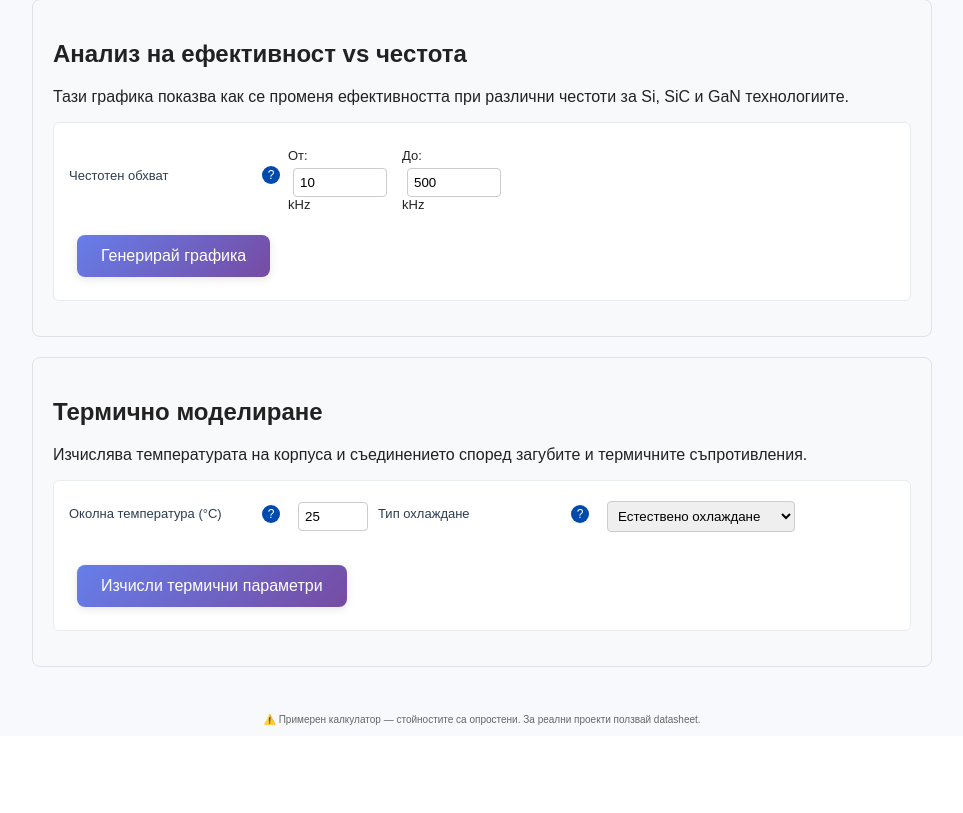
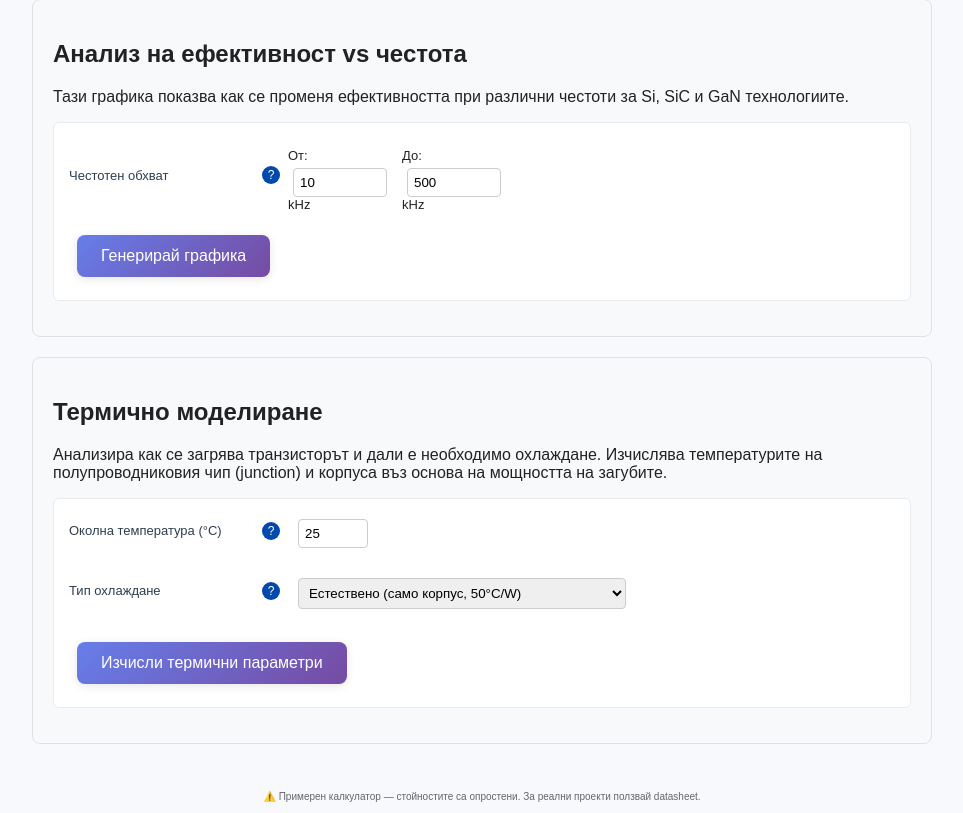
Before and after one commit to wafray93/PowerLossCalc, a Flask app: page / in a window 1280 px wide; the page is wider, and only the part inside the window is pictured. Shown: the part 1426-2239 px from the top of that part, without its empty margins (158-1121 px from the left). Before the commit the page ends 2151 px from the top of that part, so only its background shows below. Run offline with Flask 3, Linux system fonts and the light colour scheme.

Commit message:
Improve thermal modeling by clarifying cooling options and descriptions
Update the thermal modeling section with more descriptive translations for cooling types, including specific thermal resistance values and physical dimensions. This enhances user understanding of how different cooling solutions impact thermal calculations.

Replit-Commit-Author: Agent
Replit-Commit-Session-Id: 35db456f-c712-474e-9618-67bf690588bc
Replit-Commit-Checkpoint-Type: full_checkpoint
Replit-Commit-Screenshot-Url: https://storage.googleapis.com/screenshot-production-us-central1/7a54c3c4-03b2-40e6-af10-77373727e946/35db456f-c712-474e-9618-67bf690588bc/AG0hMoq

```diff
--- a/static/script.js
+++ b/static/script.js
@@ -36,7 +36,7 @@ const LANGUAGES = {
       duty: 'Коефициент на запълване (Duty cycle) - отношението между времето ON и периода. 0.5 означава 50% от времето транзисторът е включен. Влияе на загубите от проводимост.',
       frequencyRange: 'Честотен обхват за анализ на ефективността спрямо честотата.',
       ambientTemp: 'Околна температура - влияе на термичните изчисления.',
-      coolingType: 'Тип охлаждане - определя термичното съпротивление.'
+      coolingType: 'Тип охлаждане - определя термичното съпротивление. Естествено (50°C/W), малък радиатор 10-20cm² (20°C/W), среден радиатор 50-100cm² (8°C/W), голям радиатор >200cm² (3°C/W), принудително въздушно с вентилатор (2°C/W), течно охлаждане (0.5°C/W).'
     },
     // Нови преводи за новите функции
     efficiencyAnalysis: 'Анализ на ефективност vs честота',
@@ -44,7 +44,7 @@ const LANGUAGES = {
     frequencyRange: 'Честотен обхват',
     generateChart: 'Генерирай графика',
     thermalModeling: 'Термично моделиране',
-    thermalDescription: 'Изчислява температурата на корпуса и съединението според загубите и термичните съпротивления.',
+    thermalDescription: 'Анализира как се загрява транзисторът и дали е необходимо охлаждане. Изчислява температурите на полупроводниковия чип (junction) и корпуса въз основа на мощността на загубите.',
     ambientTemp: 'Околна температура (°C)',
     coolingType: 'Тип охлаждане',
     calculateThermal: 'Изчисли термични параметри',
@@ -53,12 +53,12 @@ const LANGUAGES = {
     caseTemp: 'Температура на корпуса (Tc)',
     thermalResistance: 'Термично съпротивление (Rth)',
     thermalMargin: 'Термичен марж',
-    naturalCooling: 'Естествено охлаждане',
-    smallHeatsink: 'Малък радиатор',
-    mediumHeatsink: 'Среден радиатор',
-    largeHeatsink: 'Голям радиатор',
-    forcedAir: 'Принудително въздушно',
-    liquidCooling: 'Течно охлаждане'
+    naturalCooling: 'Естествено (само корпус, 50°C/W)',
+    smallHeatsink: 'Малък радиатор (10-20cm², 20°C/W)',
+    mediumHeatsink: 'Среден радиатор (50-100cm², 8°C/W)',
+    largeHeatsink: 'Голям радиатор (>200cm², 3°C/W)',
+    forcedAir: 'Принудително въздушно (с вентилатор, 2°C/W)',
+    liquidCooling: 'Течно охлаждане (най-ефективно, 0.5°C/W)'
   },
   en: {
     mainTitle: 'Calculator: Si / SiC / GaN Transistors',
@@ -96,7 +96,7 @@ const LANGUAGES = {
       duty: 'Duty cycle - ratio between ON time and period. 0.5 means 50% of time the transistor is on. Affects conduction losses.',
       frequencyRange: 'Frequency range for efficiency vs frequency analysis.',
       ambientTemp: 'Ambient temperature - affects thermal calculations.',
-      coolingType: 'Cooling type - determines thermal resistance.'
+      coolingType: 'Cooling type - determines thermal resistance. Natural (50°C/W), small heatsink 10-20cm² (20°C/W), medium heatsink 50-100cm² (8°C/W), large heatsink >200cm² (3°C/W), forced air with fan (2°C/W), liquid cooling (0.5°C/W).'
     },
     // New translations for new functions
     efficiencyAnalysis: 'Efficiency vs Frequency Analysis',
@@ -104,7 +104,7 @@ const LANGUAGES = {
     frequencyRange: 'Frequency Range',
     generateChart: 'Generate Chart',
     thermalModeling: 'Thermal Modeling',
-    thermalDescription: 'Calculates case and junction temperatures based on losses and thermal resistances.',
+    thermalDescription: 'Analyzes how the transistor heats up and whether cooling is necessary. Calculates temperatures of the semiconductor chip (junction) and case based on power losses.',
     ambientTemp: 'Ambient Temperature (°C)',
     coolingType: 'Cooling Type',
     calculateThermal: 'Calculate Thermal Parameters',
@@ -113,12 +113,12 @@ const LANGUAGES = {
     caseTemp: 'Case Temperature (Tc)',
     thermalResistance: 'Thermal Resistance (Rth)',
     thermalMargin: 'Thermal Margin',
-    naturalCooling: 'Natural Cooling',
-    smallHeatsink: 'Small Heatsink',
-    mediumHeatsink: 'Medium Heatsink',
-    largeHeatsink: 'Large Heatsink',
-    forcedAir: 'Forced Air',
-    liquidCooling: 'Liquid Cooling'
+    naturalCooling: 'Natural (case only, 50°C/W)',
+    smallHeatsink: 'Small Heatsink (10-20cm², 20°C/W)',
+    mediumHeatsink: 'Medium Heatsink (50-100cm², 8°C/W)',
+    largeHeatsink: 'Large Heatsink (>200cm², 3°C/W)',
+    forcedAir: 'Forced Air (with fan, 2°C/W)',
+    liquidCooling: 'Liquid Cooling (most efficient, 0.5°C/W)'
   }
 };
 
@@ -1340,12 +1340,12 @@ const PHYSICS_CONSTANTS = {
 
 // Термични съпротивления според типа охлаждане (K/W)
 const THERMAL_RESISTANCES = {
-  natural: 50,           // Natural convection
-  small_heatsink: 15,    // Small heatsink
-  medium_heatsink: 8,    // Medium heatsink
-  large_heatsink: 4,     // Large heatsink
-  forced_air: 2,         // Forced air cooling
-  liquid_cooling: 0.5    // Liquid cooling
+  natural: 50,           // Natural convection (само корпус)
+  small_heatsink: 20,    // Small heatsink (10-20cm²)
+  medium_heatsink: 8,    // Medium heatsink (50-100cm²)
+  large_heatsink: 3,     // Large heatsink (>200cm²)
+  forced_air: 2,         // Forced air cooling (с вентилатор)
+  liquid_cooling: 0.5    // Liquid cooling (най-ефективно)
 };
 
 // Научно точна функция за изчисление на switching losses
--- a/templates/index.html
+++ b/templates/index.html
@@ -172,7 +172,7 @@
     <!-- Нова секция за термично моделиране -->
     <section class="thermal">
       <h2 data-lang="thermalModeling">Термично моделиране</h2>
-      <p data-lang="thermalDescription">Изчислява температурата на корпуса и съединението базирано на загубите и термичните съпротивления.</p>
+      <p data-lang="thermalDescription">Анализира как се загрява транзисторът и дали е необходимо охлаждане. Изчислява температурите на полупроводниковия чип (junction) и корпуса въз основа на мощността на загубите.</p>
 
       <div class="thermal-controls">
         <div class="row">
@@ -186,14 +186,14 @@
           <label class="input-group">
             <span data-lang="coolingType">Тип охлаждане</span>
             <span class="tooltip-icon">?</span>
-            <div class="tooltip">Изберете тип охлаждане. Всеки тип има различно термично съпротивление case-to-ambient.</div>
+            <div class="tooltip">Изберете тип охлаждане:<br><strong>Естествено:</strong> само корпуса (40-60°C/W)<br><strong>Малък радиатор:</strong> 10-20cm² (15-25°C/W)<br><strong>Среден радиатор:</strong> 50-100cm² (5-10°C/W)<br><strong>Голям радиатор:</strong> >200cm² (2-5°C/W)<br><strong>Принудително въздушно:</strong> с вентилатор (1-3°C/W)<br><strong>Течно охлаждане:</strong> най-ефективно (<1°C/W)</div>
             <select id="coolingType">
-              <option value="natural" data-lang-option="naturalCooling">Естествено охлаждане</option>
-              <option value="small_heatsink" data-lang-option="smallHeatsink">Малък радиатор</option>
-              <option value="medium_heatsink" data-lang-option="mediumHeatsink">Среден радиатор</option>
-              <option value="large_heatsink" data-lang-option="largeHeatsink">Голям радиатор</option>
-              <option value="forced_air" data-lang-option="forcedAir">Принудително въздушно</option>
-              <option value="liquid_cooling" data-lang-option="liquidCooling">Течно охлаждане</option>
+              <option value="natural" data-lang-option="naturalCooling">Естествено (само корпус, 50°C/W)</option>
+              <option value="small_heatsink" data-lang-option="smallHeatsink">Малък радиатор (10-20cm², 20°C/W)</option>
+              <option value="medium_heatsink" data-lang-option="mediumHeatsink">Среден радиатор (50-100cm², 8°C/W)</option>
+              <option value="large_heatsink" data-lang-option="largeHeatsink">Голям радиатор (>200cm², 3°C/W)</option>
+              <option value="forced_air" data-lang-option="forcedAir">Принудително въздушно (с вентилатор, 2°C/W)</option>
+              <option value="liquid_cooling" data-lang-option="liquidCooling">Течно охлаждане (най-ефективно, 0.5°C/W)</option>
             </select>
           </label>
         </div>
```
